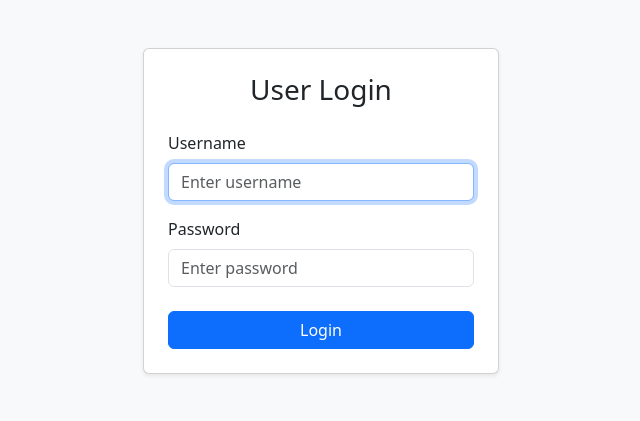
After one commit to Namrata022/Django_programs, a Django app: page /login/ in a window 1280 px wide. The commit adds this page. Shown: the top 421 px of the page, without its empty margins (319-959 px from the left). Run offline with Django 5.2, Linux system fonts and the light colour scheme.

Commit message:
login restict

```diff
--- a/myproject/settings.py
+++ b/myproject/settings.py
@@ -26,7 +26,8 @@ SECRET_KEY = 'django-insecure-4906_882n-802_3+esydr$y$rk902sa&)xt9n3zh2r1o#aq&2a
 DEBUG = True
 
 ALLOWED_HOSTS = []
-
+LOGIN_URL='login'
+LOGOUT_REDIRECT_URL='login'
 
 # Application definition
 
--- /dev/null
+++ b/student/templates/login.html
@@ -0,0 +1,44 @@
+
+<!DOCTYPE html>
+<html lang="en">
+<head>
+	<meta charset="UTF-8">
+	<meta name="viewport" content="width=device-width, initial-scale=1.0">
+	<link href="https://cdn.jsdelivr.net/npm/bootstrap@5.3.8/dist/css/bootstrap.min.css" rel="stylesheet">
+	<title>Login</title>
+</head>
+<body class="bg-light">
+	<main class="container py-5">
+		<div class="row justify-content-center">
+			<div class="col-12 col-sm-10 col-md-6 col-lg-4">
+				<div class="card shadow-sm">
+					<div class="card-body p-4">
+						<h1 class="h3 text-center mb-4">User Login</h1>
+
+						{% if error %}
+							<div class="alert alert-danger" role="alert">{{ error }}</div>
+						{% endif %}
+
+						<form method="post">
+							{% csrf_token %}
+							<div class="mb-3">
+								<label for="username" class="form-label">Username</label>
+								<input type="text" class="form-control" id="username" name="username"
+									   placeholder="Enter username" value="{{ request.POST.username }}" required autofocus>
+							</div>
+
+							<div class="mb-4">
+								<label for="password" class="form-label">Password</label>
+								<input type="password" class="form-control" id="password" name="password"
+									   placeholder="Enter password" required>
+							</div>
+
+							<button type="submit" class="btn btn-primary w-100">Login</button>
+						</form>
+					</div>
+				</div>
+			</div>
+		</div>
+	</main>
+</body>
+</html>
--- a/student/urls.py
+++ b/student/urls.py
@@ -3,17 +3,24 @@ from . import views
 
 urlpatterns = [
     path('', views.home, name='home'),
-    path('about', views.about, name='about'),
-    path('contact', views.contact, name='contact'),
+    path('about/', views.about, name='about'),
+    path('contact/', views.contact, name='contact'),
+
     path('student/', views.student_list, name='student'),
-    path('add/', views.student_create, name='student_add_short'),
     path('student/add/', views.student_create, name='student_add'),
     path('student/<int:id>/edit/', views.student_edit, name='student_edit'),
     path('student/<int:id>/delete/', views.student_delete, name='student_delete'),
-    path('Attendance/', views.AttendanceView, name='Attendance'),
 
-    path('Course/list/', views.courseListView.as_view(), name='Course_list'),
-    path('Course/add/', views.courseCreateView.as_view(), name='Course_add'),
+    path('Attendance/', views.AttendanceView, name='attendance'),
 
-    path('dept/list/',views.dept_list,name='dept_list'),
+    path('Course/list/', views.courseListView.as_view(), name='course_list'),
+    path('Course/add/', views.courseCreateView.as_view(), name='course_add'),
+    path('Course/<int:pk>/edit/', views.courseUpdateView.as_view(), name='course_update'),
+    path('Course/<int:pk>/delete/', views.courseDeleteView.as_view(), name='course_delete'),
+    path('Course/<int:pk>/detail/', views.courseDetailView.as_view(), name='course_detail'),
+
+    path('dept/list/', views.dept_list, name='dept_list'),
+
+    path('login/',views.login_view,name='login'),
+    path('logout/',views.logout_view,name='logout'),
 ]
--- a/student/views.py
+++ b/student/views.py
@@ -2,8 +2,11 @@ from django.shortcuts import render, redirect, get_object_or_404
 from django import forms
 from .models import Course, dept, student, Attendance
 from .forms import StudentForm,CourseForm
-from django.views.generic import ListView, CreateView, UpdateView, DeleteView
+from django.views.generic import DetailView, ListView, CreateView, UpdateView, DeleteView
 from django.urls import reverse_lazy
+from django.contrib.auth import authenticate,login,logout
+from django.contrib.auth.decorators import login_required
+from django.contrib.auth.mixins import LoginRequiredMixin
 
 
 # def home(request):
@@ -11,7 +14,7 @@ from django.urls import reverse_lazy
 
 # Create your views here.
 
-
+@login_required(login_url='login')
 def home(request):
     data = {
         'name': 'Namrata',
@@ -21,15 +24,15 @@ def home(request):
     subject = ['Django', 'agile', 'Angular', 'React']
     return render(request, 'index.html', {'data': data, 'subject_list': subject, 'Marks': 85})
 
-
+@login_required(login_url='login')
 def about(request):
     return render(request, 'about.html')
 
-
+@login_required(login_url='login')
 def contact(request):
     return render(request, 'contact.html')
 
-
+@login_required(login_url='login')
 def student_list(request):
     students = student.objects.all()
     return render(request, 'student_crud/list.html', {'students': students})
@@ -63,7 +66,7 @@ def student_list(request):
 #         return redirect('student_list')
 
 #     return render(request, 'student_crud/edit.html', {'student': stud})
-
+@login_required(login_url='login')
 def student_create(request):
     if request.method == 'POST':
         form = StudentForm(request.POST)
@@ -74,7 +77,7 @@ def student_create(request):
         form = StudentForm()
     return render(request, 'student_crud/add.html', {'form': form, 'title': 'Add Student'})
 
-
+@login_required(login_url='login')
 def student_edit(request, id):
     student_obj = get_object_or_404(student, id=id)
     if request.method == 'POST':
@@ -86,29 +89,70 @@ def student_edit(request, id):
         form = StudentForm(instance=student_obj)
     return render(request, 'student_crud/edit.html', {'form': form, 'title': 'Edit Student'})
 
-
+@login_required(login_url='login')
 def student_delete(request, id):
     student_obj = get_object_or_404(student, id=id)
     student_obj.delete()
     return redirect('student')
 
-
+@login_required(login_url='login')
 def AttendanceView(request):
     attendance_list = Attendance.objects.all()
     return render(request, 'student_crud/attendance.html', {'attendences': attendance_list})
 
+@login_required(login_url='login')
 def dept_list(request):
     departments = dept.objects.all()
     return render(request, 'dept/list.html', {'departments': departments})
 
 #course View
-class courseCreateView(CreateView):
+class courseCreateView(LoginRequiredMixin,CreateView):
     model=Course
     form_class=CourseForm
     template_name='course_crud/course_form.html'
     success_url=reverse_lazy('Course_list')
 
-class courseListView(ListView):
+class courseListView(LoginRequiredMixin,ListView):
     model=Course
     template_name='course_crud/course_list.html'
     context_object_name='courses'
+
+class courseUpdateView(LoginRequiredMixin,UpdateView):
+    model=Course
+    fields='__all__'
+    template_name='course_crud/course_form.html'
+    success_url=reverse_lazy('Course_list')
+
+class courseDeleteView(LoginRequiredMixin,DeleteView):
+    model=Course
+    template_name='course_crud/course_confirm_delete.html'
+    success_url=reverse_lazy('Course_list')
+
+class courseDetailView(LoginRequiredMixin,DetailView):
+    model=Course
+    template_name='course_crud/course_detail.html'
+
+
+def login_view(request):
+    if request.method == 'POST':
+        username=request.POST['username']
+        password=request.POST['password']
+        user=authenticate(request,
+                          username=username,
+                          password=password
+                          )
+        if user is not None:
+            login(request,user)
+            #store the user in the session
+            request.session['username']=user.username
+            return redirect('home')
+
+        else:
+            return render(request,'login.html',{'error':'Invalid username or password'})
+
+    return render(request,'login.html')
+
+def logout_view(request):
+    logout(request)
+    request.session.flush()
+    return redirect('login')
```
Also changed, not shown: student/templates/base.html (+6 -3 lines), student/templates/course_crud/course_confirm_delete.html (added, +25 -0 lines), student/templates/course_crud/course_detail.html (added, +38 -0 lines), student/templates/course_crud/course_list.html (+8 -3 lines), db.sqlite3.
